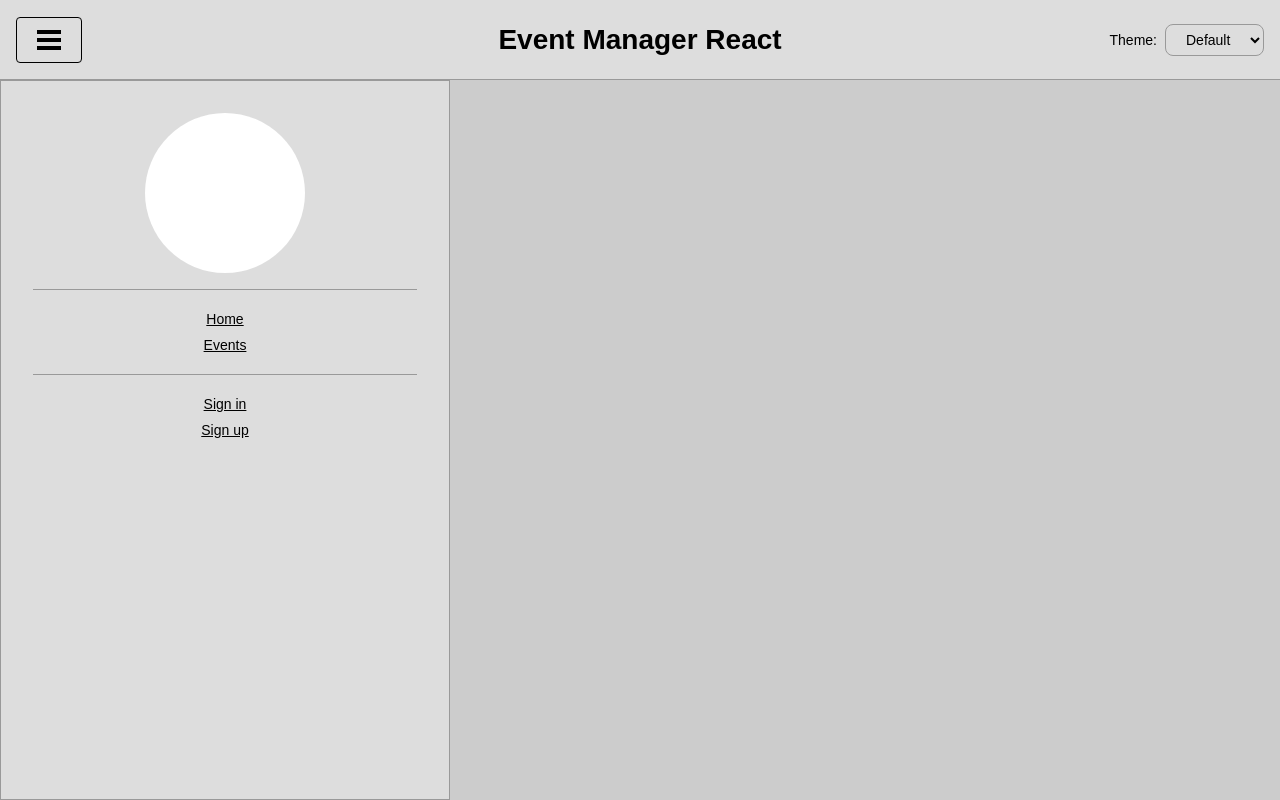
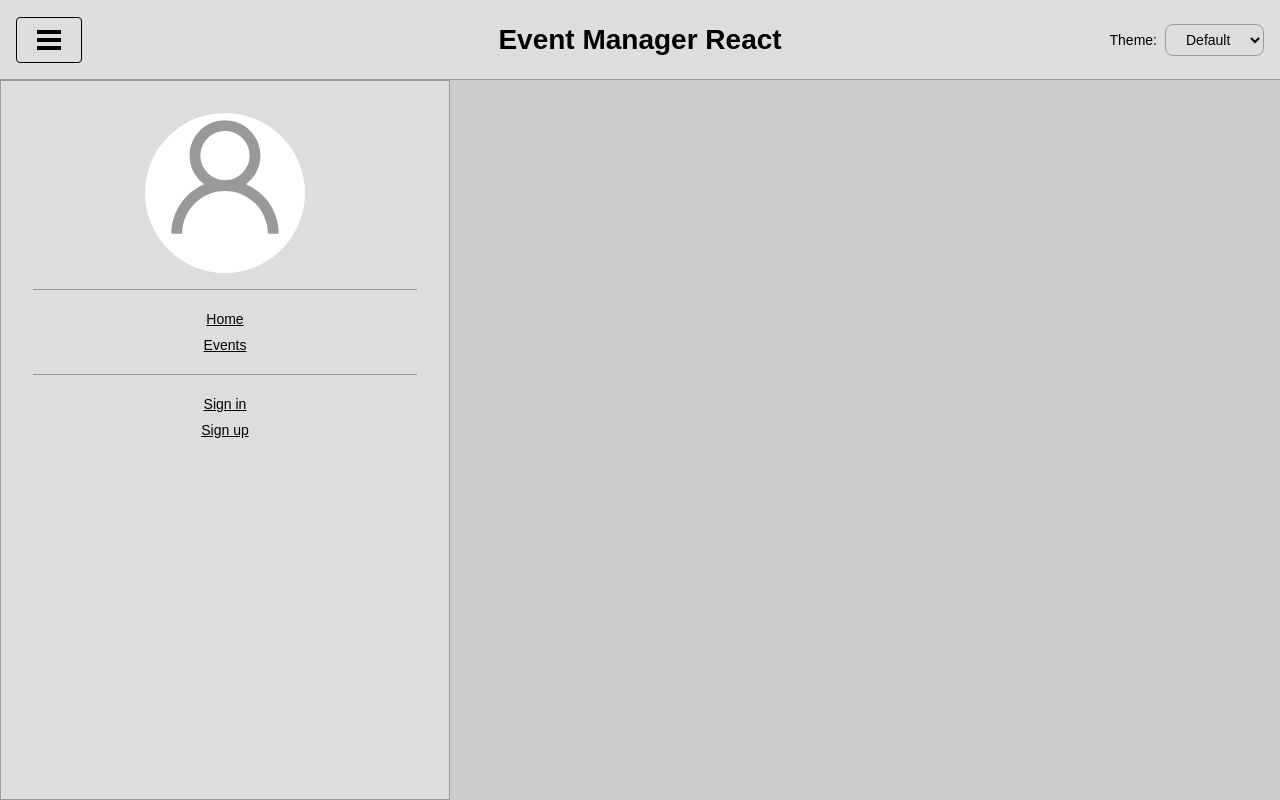
Before and after one commit to daxadal/event-manager-react, a React (Create React App) app: page / in a window 1280 px wide. Both pictures are taken after a click on the button 48 px from the left and 39 px from the top of the page. Built offline with nearby package versions, Linux system fonts and the light colour scheme.

Commit message:
Fix avatar color

```diff
--- a/src/components/Avatar.tsx
+++ b/src/components/Avatar.tsx
@@ -32,7 +32,7 @@ const StyledSvg = styled.svg`
   height: 80%;
   margin-bottom: 4px;
   vertical-align: middle;
-  fill: ${(props) => props.theme.background};
+  fill: ${(props) => props.theme.border};
 `;
 
 export default function Avatar(props: AvatarProps) {
```
